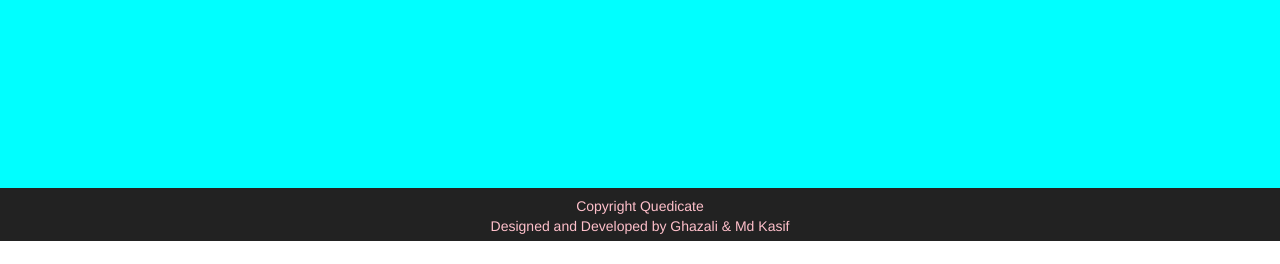
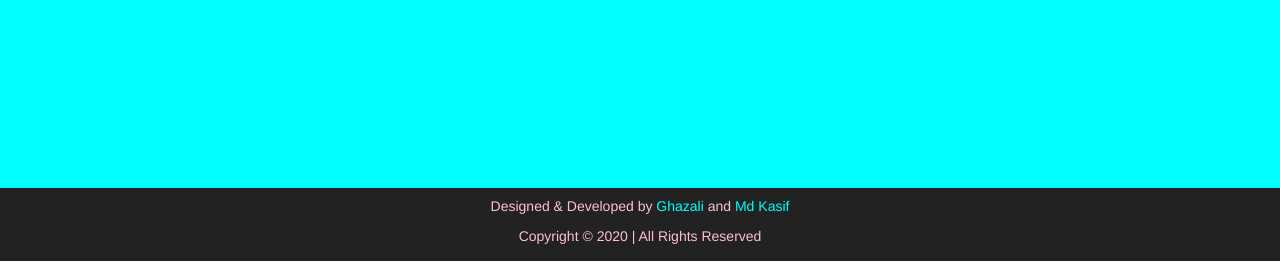
Before and after one commit to gshacklebolt/Quedicate, a PHP site: page /programs/index.php in a window 1280 px wide. Shown: the part 536-800 px from the top of the page. Run offline with PHP 8.4, Linux system fonts and the light colour scheme.

Commit message:
Minor Changes

```diff
--- a/Paytm/PaytmKit/pgRedirect.php
+++ b/Paytm/PaytmKit/pgRedirect.php
@@ -25,8 +25,7 @@ $paramList["TXN_AMOUNT"] = $TXN_AMOUNT;
 $paramList["WEBSITE"] = PAYTM_MERCHANT_WEBSITE;
 
 //$paramList["CALLBACK_URL"] = "http://localhost:81/programs/Quedicate/Paytm/PaytmKit/pgResponse.php";
-//$paramList["CALLBACK_URL"] = "http://quedicate.dx.am/Paytm/PaytmKit/pgResponse.php";
-$paramList["CALLBACK_URL"] = "https://quedicate.ml/Paytm/PaytmKit/pgResponse.php";
+$paramList["CALLBACK_URL"] = "https://ghazali.ml/projects/quedicate/Paytm/PaytmKit/pgResponse.php";
 
 /*
 $paramList["MSISDN"] = $MSISDN; //Mobile number of customer
--- a/common/footer.php
+++ b/common/footer.php
@@ -1,4 +1,7 @@
 <div class="footer" align="center">
-	Copyright Quedicate<br>
-	Designed and Developed by Ghazali & Md Kasif
+	<p>
+		Designed &amp; Developed by <a href="https://ghazali.ml/" style="color: aqua;" onMouseOver="this.style.color='#fff'" onMouseOut="this.style.color='aqua'">Ghazali</a> and <a href="http://mstar.000webhostapp.com/" style="color: aqua;" onMouseOver="this.style.color='#fff'" onMouseOut="this.style.color='aqua'">Md Kasif</a>
+	</p>
+	<p> Copyright &copy; <script>document.write(new Date().getFullYear());</script> | All Rights Reserved
+	</p>
 </div>
```
